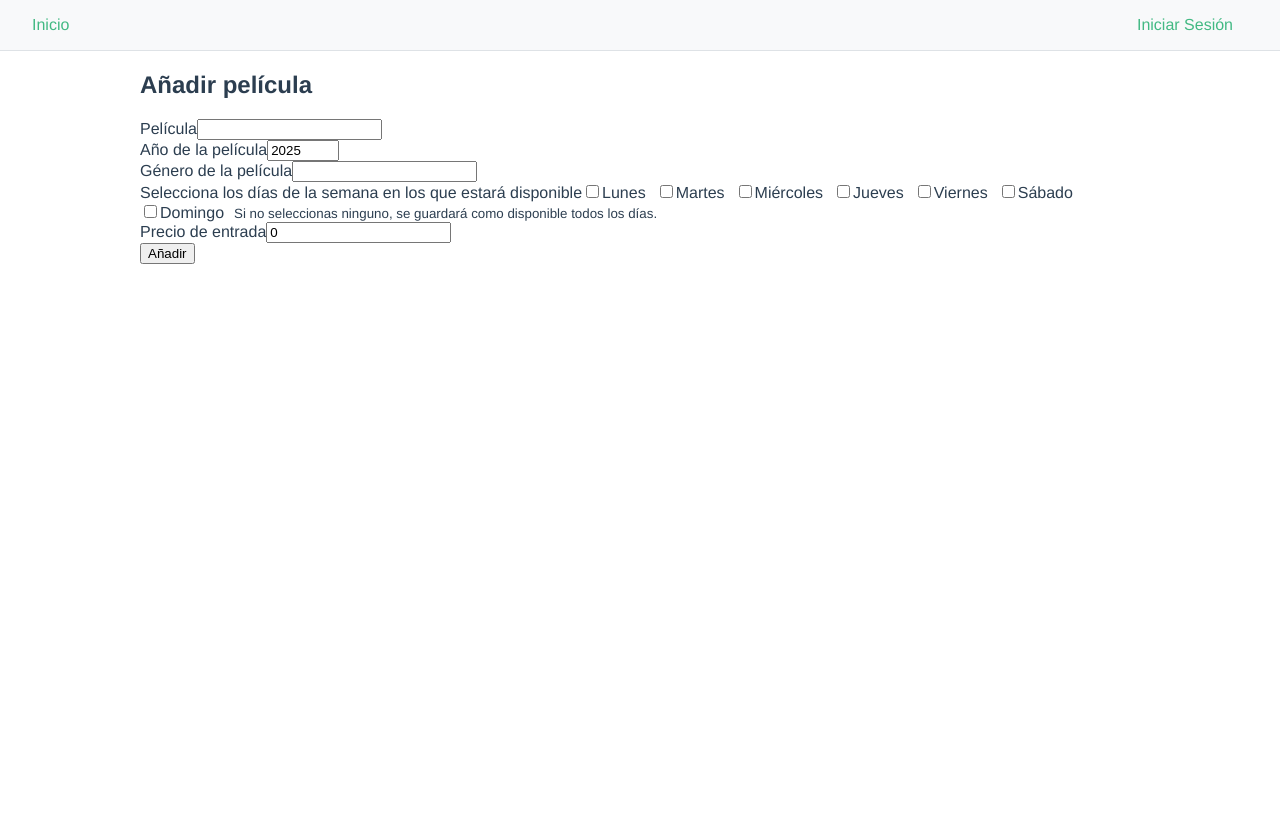
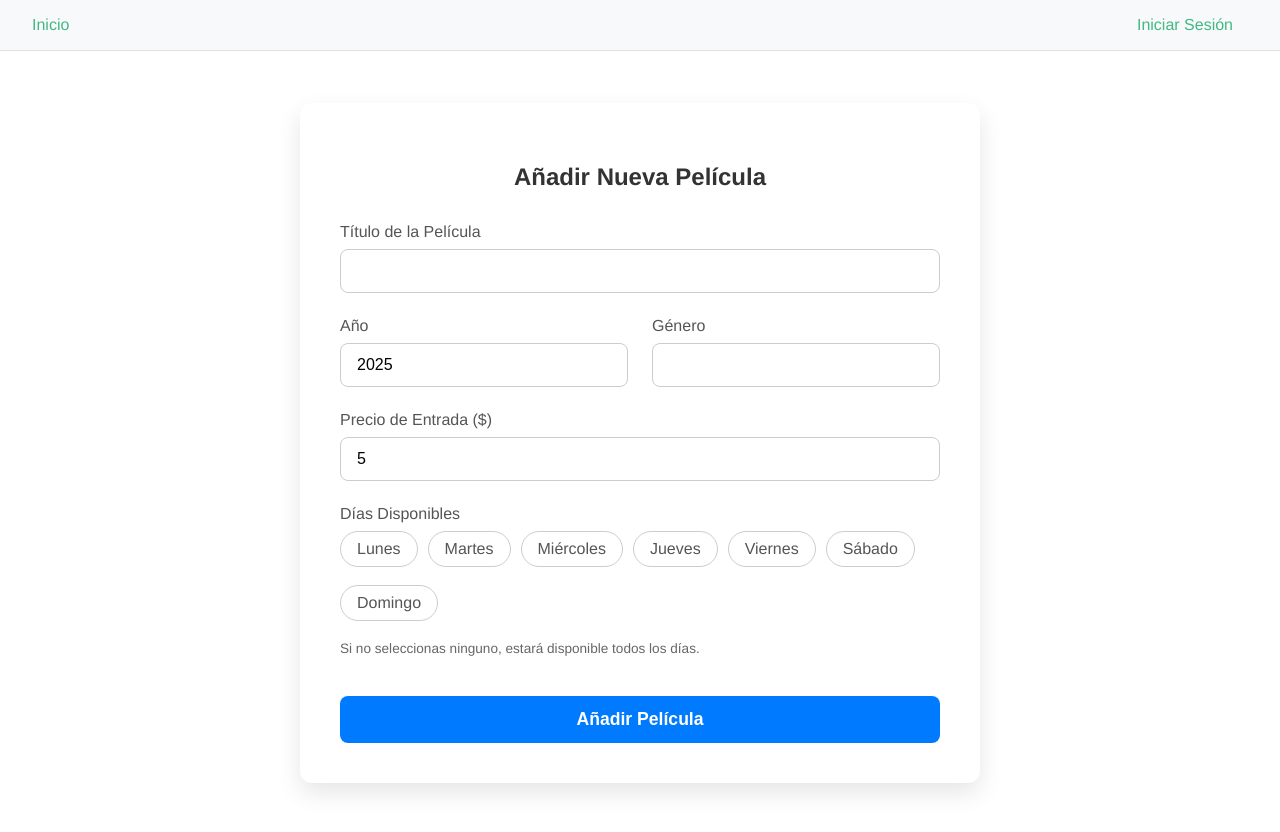
Before and after one commit to RaidenMGR47/vue-login-app, a Vue app: page /#/add-movie in a window 1280 px wide. Shown: the top 832 px of the page. Before the commit the page ends 800 px from the top, so only its background shows below. Built offline with nearby package versions, Linux system fonts and the light colour scheme.

Commit message:
Mejora visual para AddMovie.vue

```diff
--- a/src/components/AddMovie.vue
+++ b/src/components/AddMovie.vue
@@ -1,59 +1,78 @@
 <template>
-  <div>
-    <h2>Añadir película</h2>
+  <!-- 1. Contenedor para centrar la tarjeta del formulario -->
+  <div class="add-movie-page">
+    <div class="add-movie-card">
+      <h2 class="card-title">Añadir Nueva Película</h2>
+
       <form @submit.prevent="submitMovie">
         <!-- Título -->
         <div class="form-group">
-        <label>Película</label>
-        <input v-model="movie.title" type="text" required />
+          <label for="title">Título de la Película</label>
+          <input id="title" v-model="movie.title" type="text" required />
         </div>
-      <!-- Año -->
+
+        <!-- 2. Rejilla para Año y Género -->
+        <div class="form-grid">
           <div class="form-group">
-        <label>Año de la película</label>
-        <input v-model.number="movie.year" type="number" :min="1900" :max="new Date().getFullYear() + 1" required />
+            <label for="year">Año</label>
+            <input id="year" v-model.number="movie.year" type="number" :min="1900" :max="new Date().getFullYear() + 1" required />
           </div>
-      <!-- Género -->
           <div class="form-group">
-        <label>Género de la película</label>
-        <input v-model="movie.genre" type="text" required />
+            <label for="genre">Género</label>
+            <input id="genre" v-model="movie.genre" type="text" required />
           </div>
-      <!-- Días Disponibles -->
-      <div class="form-group">
-        <label>Selecciona los días de la semana en los que estará disponible</label>
-        <div v-for="d in weekDays" :key="d" class="checkbox-group">
-          <input type="checkbox" :id="d" :value="d" v-model="movie.daysAvailable">
-          <label :for="d">{{ d }}</label>
         </div>
-        <small>Si no seleccionas ninguno, se guardará como disponible todos los días.</small>
-      </div>
+
         <!-- Precio -->
         <div class="form-group">
-        <label>Precio de entrada</label>
-        <input v-model.number="movie.price" type="number" step="0.01" min="0" required />
+          <label for="price">Precio de Entrada ($)</label>
+          <input id="price" v-model.number="movie.price" type="number" step="0.01" min="0" required />
         </div>
 
-      <p v-if="successMsg" class="success">{{ successMsg }}</p>
-      <button type="submit">Añadir</button>
+        <!-- 3. Días Disponibles (con checkboxes estilizados) -->
+        <div class="form-group">
+          <label>Días Disponibles</label>
+          <div class="days-selector">
+            <div v-for="day in weekDays" :key="day" class="day-option">
+              <!-- El input real está oculto, pero es funcional -->
+              <input
+                type="checkbox"
+                :id="day"
+                :value="day"
+                v-model="movie.daysAvailable"
+                class="day-checkbox"
+              >
+              <!-- Esta es la etiqueta clicable que el usuario ve -->
+              <label :for="day" class="day-label">{{ day }}</label>
+            </div>
+          </div>
+          <small class="form-hint">Si no seleccionas ninguno, estará disponible todos los días.</small>
+        </div>
+
+        <!-- Mensaje de éxito -->
+        <p v-if="successMsg" class="success-message">{{ successMsg }}</p>
+
+        <!-- Botón de envío -->
+        <button type="submit" class="add-button">Añadir Película</button>
       </form>
+    </div>
   </div>
 </template>
 
 <script setup>
+// La lógica del script no necesita cambios, ya es correcta.
 import { ref } from 'vue';
-import { useRouter } from 'vue-router';
 import store from '../store';
 
-const router = useRouter();
 const weekDays = ['Lunes', 'Martes', 'Miércoles', 'Jueves', 'Viernes', 'Sábado', 'Domingo'];
 const successMsg = ref('');
 
-// Usamos ref() para un objeto reactivo
 const movie = ref({
   title: '',
   year: new Date().getFullYear(),
   genre: '',
   daysAvailable: [],
-  price: 0.0
+  price: 5.0
 });
 
 const resetForm = () => {
@@ -62,7 +81,7 @@ const resetForm = () => {
     year: new Date().getFullYear(),
     genre: '',
     daysAvailable: [],
-        price: 0.0
+    price: 5.0
   };
 };
 
@@ -71,15 +90,132 @@ const submitMovie = () => {
   successMsg.value = `¡Película "${movie.value.title}" añadida con éxito!`;
   resetForm();
 
-  // Opcional: redirigir después de un tiempo
   setTimeout(() => {
     successMsg.value = '';
-    // router.push('/');
-  }, 3000);
+  }, 4000);
 };
 </script>
 
 <style scoped>
-.success { color: green; }
-.checkbox-group { display: inline-block; margin-right: 10px; }
+.add-movie-page {
+  display: flex;
+  justify-content: center;
+  padding: 2rem;
+  box-sizing: border-box;
+}
+
+.add-movie-card {
+  width: 100%;
+  max-width: 600px; /* Un poco más ancho para acomodar el formulario */
+  padding: 2.5rem;
+  background-color: white;
+  border-radius: 12px;
+  box-shadow: 0 10px 25px rgba(0, 0, 0, 0.1);
+}
+
+.card-title {
+  text-align: center;
+  margin-bottom: 2rem;
+  color: #333;
+}
+
+.form-group {
+  margin-bottom: 1.5rem;
+}
+
+.form-group label {
+  display: block;
+  margin-bottom: 0.5rem;
+  color: #555;
+  font-weight: 500;
+}
+
+.form-grid {
+  display: grid;
+  grid-template-columns: 1fr 1fr; /* Dos columnas de igual tamaño */
+  gap: 1.5rem; /* Espacio entre las columnas */
+}
+
+input[type="text"],
+input[type="number"] {
+  width: 100%;
+  padding: 0.75rem 1rem;
+  border: 1px solid #ccc;
+  border-radius: 8px;
+  font-size: 1rem;
+  transition: border-color 0.3s, box-shadow 0.3s;
+  box-sizing: border-box;
+}
+
+input[type="text"]:focus,
+input[type="number"]:focus {
+  outline: none;
+  border-color: #42b983;
+  box-shadow: 0 0 0 3px rgba(66, 185, 131, 0.2);
+}
+
+/* --- Estilos para los checkboxes personalizados --- */
+.days-selector {
+  display: flex;
+  flex-wrap: wrap; /* Permite que los días pasen a la siguiente línea si no caben */
+  gap: 10px;
+  margin-top: 0.5rem;
+}
+
+/* Ocultamos el checkbox real */
+.day-checkbox {
+  display: none;
+}
+
+/* Estilo de la etiqueta que parece un botón/tag */
+.day-label {
+  padding: 0.5rem 1rem;
+  border: 1px solid #ccc;
+  border-radius: 20px; /* Bordes redondeados para un look de "píldora" */
+  cursor: pointer;
+  transition: all 0.2s ease-in-out;
+  user-select: none; /* Evita que el texto se seleccione al hacer clic */
+}
+
+/* Estilo de la etiqueta CUANDO su checkbox correspondiente está seleccionado */
+.day-checkbox:checked + .day-label {
+  background-color: #42b983;
+  color: white;
+  border-color: #42b983;
+}
+
+.form-hint {
+  display: block;
+  margin-top: 0.75rem;
+  font-size: 0.85rem;
+  color: #666;
+}
+
+.add-button {
+  width: 100%;
+  padding: 0.8rem;
+  border: none;
+  border-radius: 8px;
+  background-color: #007bff; /* Un color azul para diferenciarlo del login */
+  color: white;
+  font-size: 1.1rem;
+  font-weight: bold;
+  cursor: pointer;
+  transition: background-color 0.3s;
+  margin-top: 1rem;
+}
+
+.add-button:hover {
+  background-color: #0056b3;
+}
+
+.success-message {
+  color: #155724;
+  background-color: #d4edda;
+  border: 1px solid #c3e6cb;
+  padding: 1rem;
+  border-radius: 8px;
+  text-align: center;
+  margin-top: 1.5rem;
+}
 </style>
```
Lines whose indentation alone changed are shown as unchanged.
